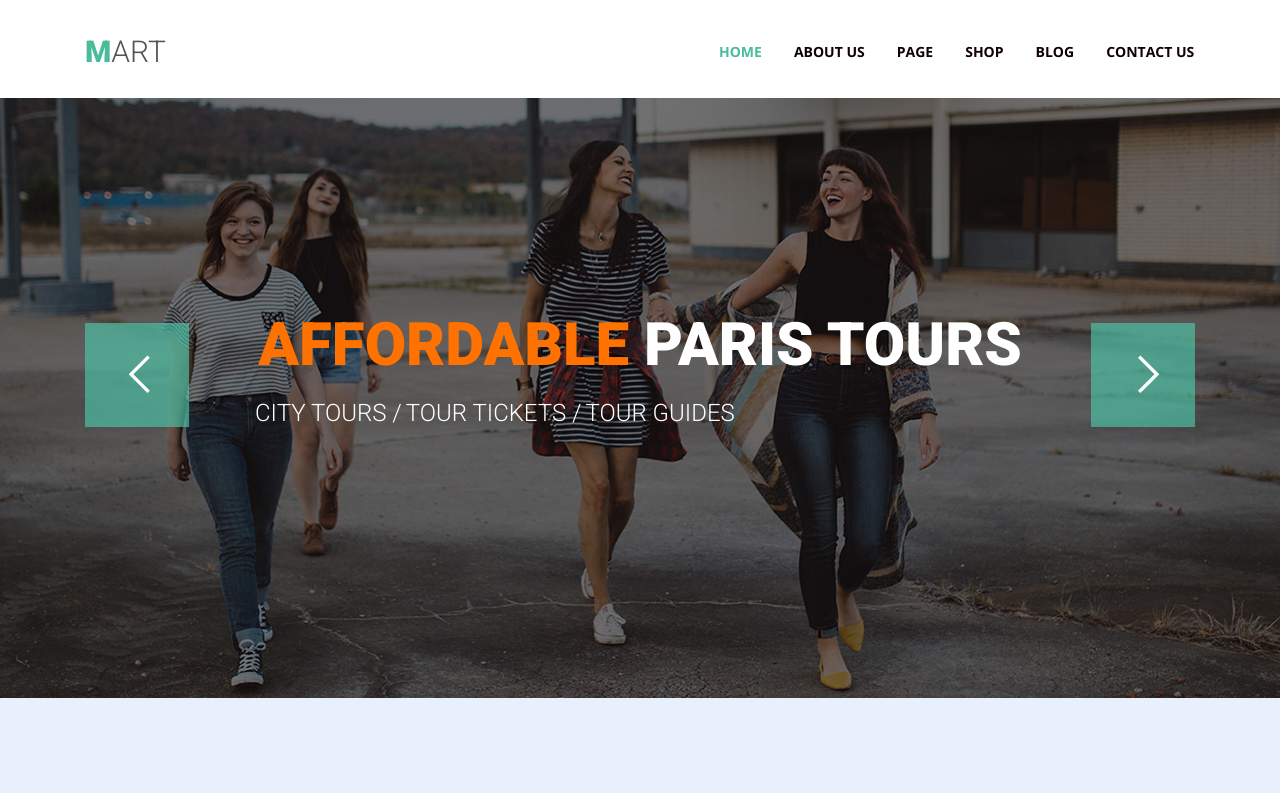
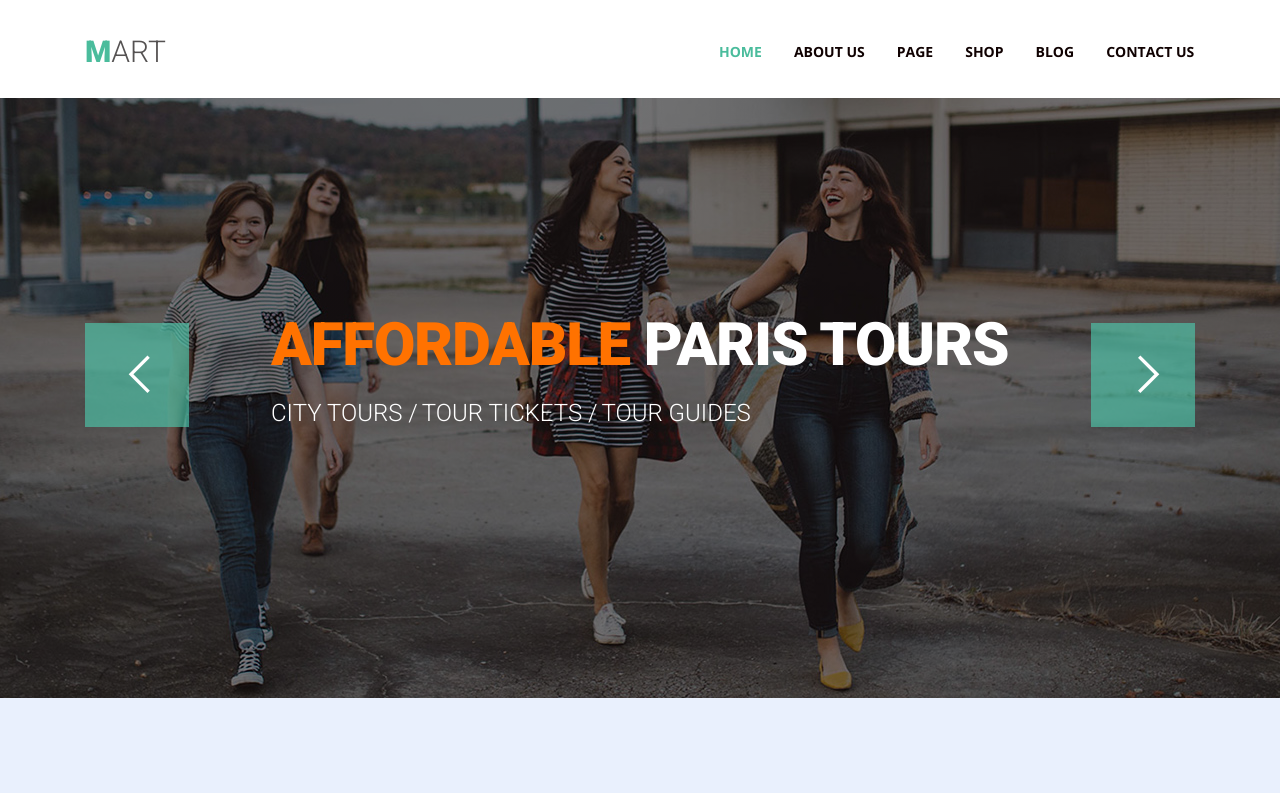
Before and after one commit to alexeyshalkevych/goit-fe-course, a plain HTML site: page html-css/module-05/index.html in a window 1280 px wide. Shown: the top 793 px of the page. Drawn offline with nearby package versions, Linux system fonts and the light colour scheme.

Commit message:
added slider-content-box for slider

```diff
--- a/html-css/module-05/css/style.css
+++ b/html-css/module-05/css/style.css
@@ -138,18 +138,23 @@ img {
 .slider-content {
   position: relative;
   padding: 206px 0 260px;
-  font-family: "Roboto", sans-serif;
+  font-family: "Roboto", serif;
   color: rgb(255, 255, 255);
   text-transform: uppercase;
 }
 
+.slider-content-title-box {
+  width: 738px;
+  margin: 0 auto;
+  text-align: left;
+}
+
 .slider-title {
   margin: 0;
-  padding: 0;
-  text-align: center;
   font-size: 60px;
   line-height: 82px;
   font-weight: 900;
+  letter-spacing: -1.2px;
 }
 
 .slider-title span {
@@ -161,10 +166,6 @@ img {
   font-size: 24px;
   line-height: 54px;
   font-weight: 300;
-}
-
-.position {
-  padding-left: 170px;
 }
 
 .segregator::after {
--- a/html-css/module-05/index.html
+++ b/html-css/module-05/index.html
@@ -58,10 +58,12 @@
     <main class="content">
       <div class="slider">
         <div class="slider-content container">
-          <h2 class="slider-title"><span>affordable</span> paris tours</h2>
-          <span class="slider-subtitle segregator position">city tours</span>
-          <span class="slider-subtitle segregator">tour tickets</span>
-          <span class="slider-subtitle">tour guides</span>
+          <div class="slider-content-title-box">
+            <h1 class="slider-title"><span>affordable</span> paris tours</h1>
+            <span class="slider-subtitle segregator">city tours</span>
+            <span class="slider-subtitle segregator">tour tickets</span>
+            <span class="slider-subtitle">tour guides</span>
+          </div>
           <button class="slider-button button-prev">
             <i class="pe-7s-angle-left"></i>
           </button>
```
